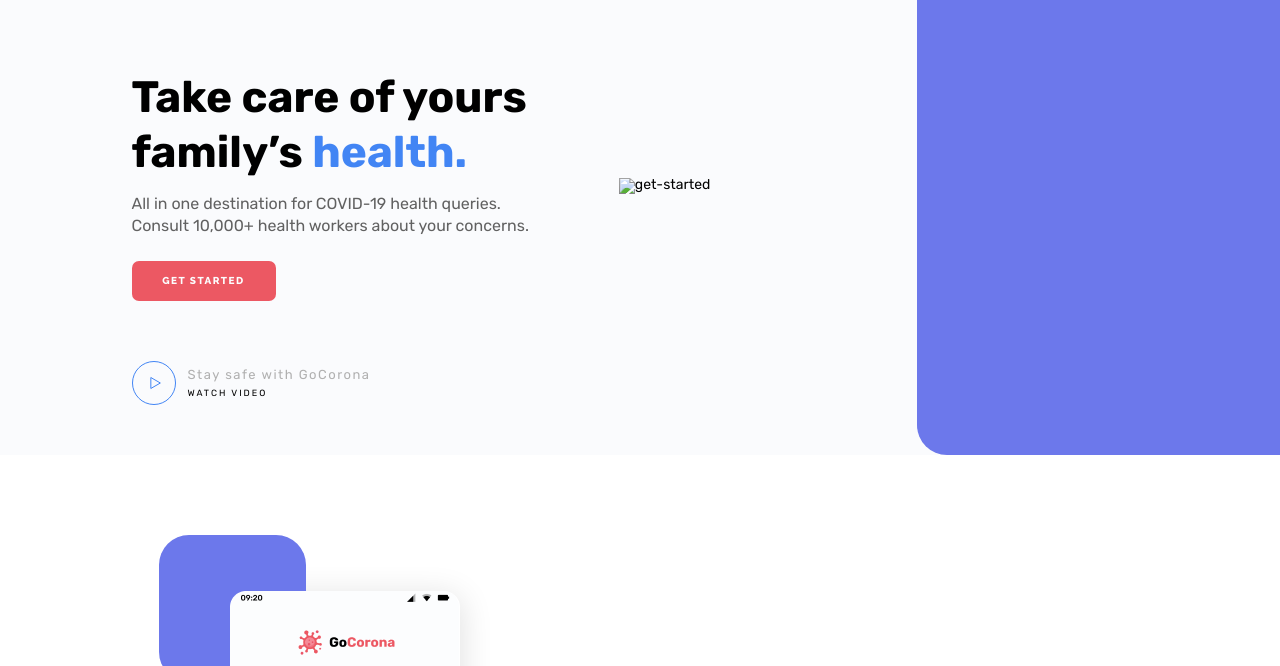
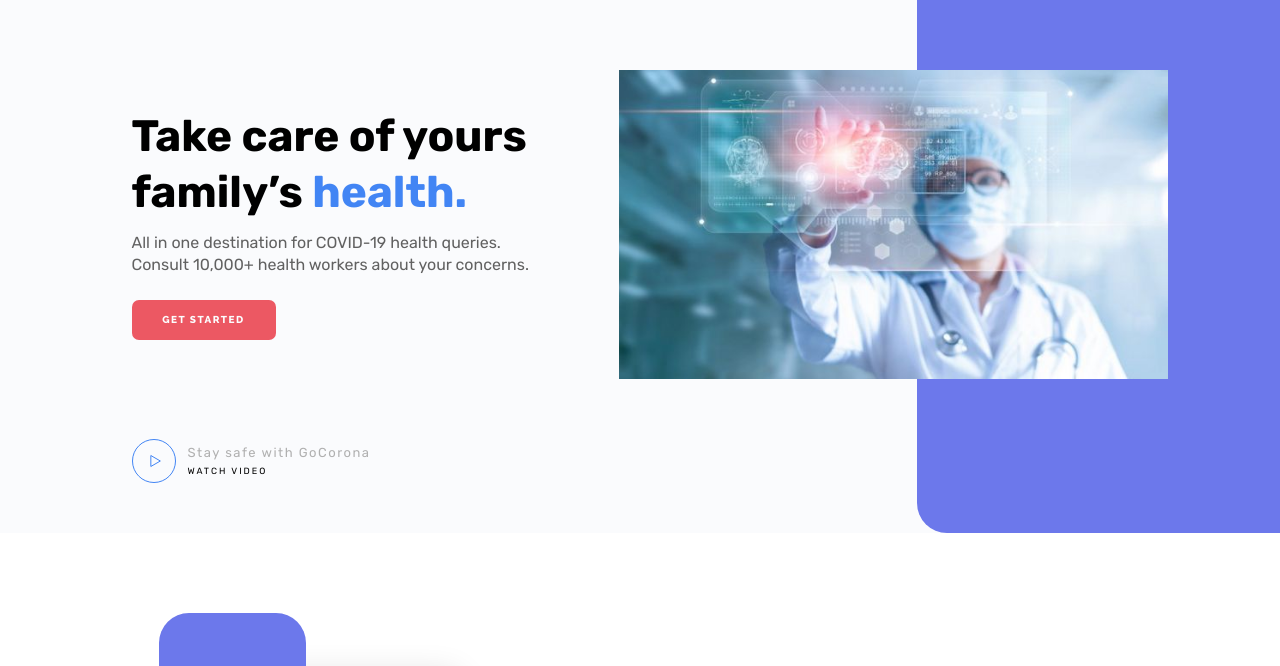
Before and after one commit to AlexaderGavrish/GoCorona, a plain HTML site: page index.html in a window 1280 px wide. Shown: the part 80-746 px from the top of the page. Drawn offline with Linux system fonts and the light colour scheme; files whose address does not match are found by name.

Commit message:
Update index.html

```diff
--- a/index.html
+++ b/index.html
@@ -49,7 +49,7 @@
                         </div>
                     </div>
                     <div class="get-started__image">
-                        <img src="img/get-started/_104757147_gettyimages-962094932.jpg" alt="get-started">
+                        <img src="../GoCorona/img/get-started/01.jpg" alt="get-started">
                     </div>
                     <div class="get-started__video">
                         <a href="" class="video-get-started">
```
